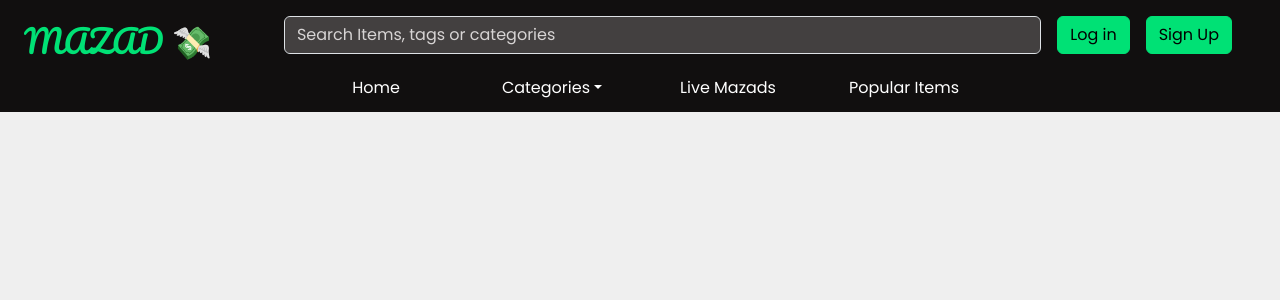
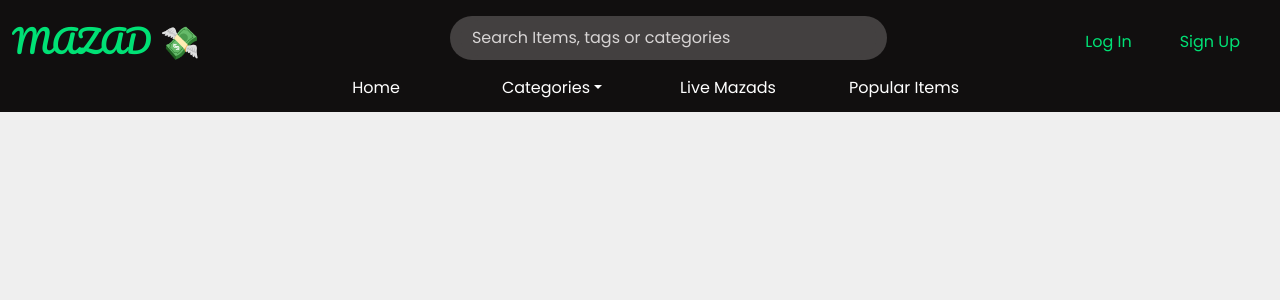
Before and after one commit to MAZAD-GP2/MAZAD, a React (Vite) app in the folder frontend/: page /profile/1 in a window 1280 px wide. Shown: the top 300 px of the page. Built offline with nearby package versions, Linux system fonts and the light colour scheme.

Commit message:
styling changes, mainly navbar

```diff
--- a/frontend/src/assets/css/card.css
+++ b/frontend/src/assets/css/card.css
@@ -1,28 +1,28 @@
 .card {
     width: 25rem;
-    box-shadow: 0 4px 8px rgba(0, 0, 0, 0.1);
-    border: 1px transparent;
+    /* box-shadow: 0 4px 8px rgba(0, 0, 0, 0.1); */
+    border: 1px solid rgba(0, 0, 0, 0.12);
     cursor: pointer;
     transition: .25s;
 }
 
 .item-card:hover {
     /* background-color: #e4c9af; */
-    box-shadow: 0 8px 16px rgba(0, 0, 0, 0.2);
+    box-shadow: 0 4px 16px rgba(0, 0, 0, 0.2);
 }
 
 .image {
     display: block;
-    margin: 7px;
-    box-shadow: 1px 4px 8px rgba(0, 0, 0, 0.4);
-    border-radius: 4%;
+    margin: 10px;
+    /* box-shadow: 1px 4px 8px rgba(0, 0, 0, 0.4); */
+    border-radius: 2%;
     max-height: 15rem;
     object-fit: cover;
 }
 
 .card-body {
     padding: 10px;
-    margin-bottom: 10px;
+    margin-bottom: 8px;
 }
 
 .card-text {
@@ -38,6 +38,7 @@
 .tag-container {
     display: flex;
     flex-wrap: wrap;
+    margin-bottom: 18px;
 }
 
 .tag {
--- a/frontend/src/assets/css/nav.css
+++ b/frontend/src/assets/css/nav.css
@@ -178,3 +178,57 @@ input::placeholder {
     align-content: center;
   }
 } */
+
+.input-container {
+  width: 45%;
+  padding: 1px 10px;
+  align-items: center;
+  display: flex;
+  justify-content: center; /* Center horizontally */
+  margin: 0 auto; /* Horizontally center the input container */
+}
+
+.input-container input:focus {
+  box-shadow: none;
+}
+
+.create-item-pfp {
+  display: flex;
+  gap: 30px;
+  justify-content: flex-end; /* Align items to the end of the container */
+  margin-right: 1%;
+}
+
+
+.add-item {
+  background-color: transparent;
+  border: none;
+  color: var(--secondary-light);
+}
+
+.add-item:hover {
+  background-color: var(--secondary-light);
+}
+
+.profile-redirect {
+  background-color: transparent;
+  border: none;
+  color: var(--secondary-light);
+  padding: 0 10px;
+  border-radius: 50px;
+}
+
+.profile-redirect:hover {
+  color: var(--primary-light);
+  background-color: var(--secondary-light);
+}
+
+.lgn-sign-up {
+  color: var(--secondary-light);
+  background-color: transparent;
+  border: none;
+}
+
+.lgn-sign-up:hover {
+  background-color: var(--secondary-light);
+}
--- a/frontend/src/assets/css/profile.css
+++ b/frontend/src/assets/css/profile.css
@@ -13,13 +13,19 @@
 
   .profile-pic {
     display: block;
-    width: 170px;
-    height: 170px;
+    width: 160px;
+    height: 160px;
     overflow: hidden; /* Ensures the image remains within the container */
     border-radius: 50%;
     object-fit: cover;
     /* box-shadow: 0 3px 6px rgba(0, 0, 0, 0.2); */
     align-self: center;
+    cursor: pointer;
+    transition: .25s;
+  }
+
+  .profile-pic:hover {
+    opacity: .5;
   }
 
   .admin-tag {
--- a/frontend/src/pages/EditProfile.jsx
+++ b/frontend/src/pages/EditProfile.jsx
@@ -267,7 +267,9 @@ const EditProfile = () => {
       {user && (
         <div className="d-flex">
           <div className="user-cred">
-            <img src={user.profilePicture} className="profile-pic" />
+            <img src={user.profilePicture
+                  ? user.profilePicture
+                  : "https://media.istockphoto.com/id/1288129985/vector/missing-image-of-a-person-placeholder.jpg?s=612x612&w=0&k=20&c=9kE777krx5mrFHsxx02v60ideRWvIgI1RWzR1X4MG2Y="} className="profile-pic" />
             <h3 className="profile-username">{user.username}</h3>
             {user.isAdmin && <p className="admin-tag">Admin</p>}
             <p className="profile-info">{user.email}</p>
--- a/frontend/src/pages/Navbar.jsx
+++ b/frontend/src/pages/Navbar.jsx
@@ -7,6 +7,7 @@ import "../assets/css/nav.css";
 import { useSelector } from "react-redux";
 import { useLocation, useNavigate } from "react-router-dom";
 import * as api from "../api/index";
+import { FontAwesomeIcon } from '@fortawesome/react-fontawesome';
 
 const Navbar = () => {
   const [categories, setCategories] = useState([]);
@@ -46,40 +47,48 @@ const Navbar = () => {
   return (
     <div className="d-flex flex-row w-100 gap-5 bg-primary">
       <div className="d-flex flex-column w-100 gap-1">
-        <div className="row w-100 d-flex flex-row w-100 gap-5 mt-3 px-4">
-          <a id="navbarlogo" className="col-md-auto col-1 text-secondary link" href="/" style={{ cursor: "pointer" }}>
+        <div className="row w-100 d-flex flex-row w-100 gap-5 mt-3">
+          <a id="navbarlogo" className="col-md-auto col-1 text-secondary link px-4" href="/" style={{ cursor: "pointer" }}>
             MAZAD &#128184;
           </a>
           <div id="search-create-nav-container" className="col">
             <div id="search-create-container" className="d-flex flex-row gap-3 form-group">
+              <div className="input-container bg-dark rounded-5 border-0 d-flex">
+                <FontAwesomeIcon icon="fa-search" color="white"/>
                 <input
+                  id="seach-input"
                   type="search"
                   placeholder="Search Items, tags or categories"
                   aria-label="Search"
-                className="form-control col bg-dark text-white"
+                  className="form-control col bg-dark text-white border-0 rounded-5 "
+                  style={{ outline: "none" }}
                 />
+              </div>
               {user ? (
-                <a type="submit" className="btn btn-secondary col-auto" href="/add-item">
-                  New Mazad
+                <div className="create-item-pfp justify-end">
+                  <a type="submit" className="btn btn-secondary col-auto align-content-center p-0 px-2 rounded-5 add-item" href="/add-item">
+                    <FontAwesomeIcon icon="fa-add"/> New Mazad
                   </a>
-              ) : (
-                <a type="submit" className="btn btn-secondary col-auto" href="/login">
-                  Log in
-                </a>
-              )}
-              {user ? (
-                // <img src={user.profilePicture}
-                // width={"40px"} style={{borderRadius:"90px"}}></img>
-                <div className="col-auto d-flex flex-row gap-3 form-group">
-                  <a href="/profile" role="button" className="btn btn-secondary">
-                    Profile
+                  <div className="col-auto d-flex flex-row form-group align-content-end ">
+                  <a href="/profile" role="button" className="m-0 profile-redirect btn-btn-secondary" style={{fontSize: "25px"}}>
+                    {user.profilePicture ?
+                      <img src={user.profilePicture}
+                           width={"40px"} style={{borderRadius:"100px"}}></img> :
+                      <FontAwesomeIcon icon="fa-regular fa-user"/>}
                   </a>
                   </div>
+                </div>
               ) : (
-                <a className="btn btn-secondary col-auto" href="/register" role="button">
+                <>
+                  <a type="submit" className="btn btn-secondary col-auto px-3 rounded-5 align-content-center mt-2 lgn-sign-up" href="/login">
+                    Log In
+                  </a>
+                  <a className="btn btn-secondary col-auto px-3 rounded-5 align-content-center mt-2 lgn-sign-up" href="/register" role="button">
                     Sign Up
                   </a>
+                </>
               )}
+
             </div>
           </div>
         </div>
--- a/frontend/src/pages/Profile.jsx
+++ b/frontend/src/pages/Profile.jsx
@@ -43,17 +43,17 @@ const Profile = () => {
     };
   }, [id, userData]);
 
-  const handleSignOut = async (event) =>{
-    try{
-    sessionStorage.clear()
-    enqueueSnackbar("Singed out", { variant: "success" });
-    setTimeout(() => {
-      window.location.href = "/";
-    }, 300);
-    }catch(err) {
+  const handleSignOut = async (event) => {
+    try {
+      sessionStorage.clear();
+      enqueueSnackbar("Singed out", { variant: "success" });
+      setTimeout(() => {
+        window.location.href = "/";
+      }, 300);
+    } catch (err) {
       enqueueSnackbar(err.response.data.message, { variant: "error" });
     }
-  }
+  };
 
   return (
     <>
@@ -61,19 +61,37 @@ const Profile = () => {
       {user && (
         <div className="d-flex">
           <div className="user-cred">
-            <img src={user.profilePicture} className="profile-pic" />
+            <img
+              src={
+                user.profilePicture
+                  ? user.profilePicture
+                  : "https://media.istockphoto.com/id/1288129985/vector/missing-image-of-a-person-placeholder.jpg?s=612x612&w=0&k=20&c=9kE777krx5mrFHsxx02v60ideRWvIgI1RWzR1X4MG2Y="
+              }
+              className="profile-pic"
+            />
             <h3 className="profile-username">{user.username}</h3>
             {user.isAdmin && <p className="admin-tag">Admin</p>}
             <p className="profile-info">{user.email}</p>
             <p className="profile-info">{user.phoneNumber}</p>
-            <div style={{display:"flex", flexDirection:"row", justifyContent:"space-around"}}>
+            <div
+              style={{
+                display: "flex",
+                justifyContent: "space-around",
+              }}
+            >
               {isCurrentUser && (
-                <a className="edit-profile btn btn-secondary align-self-center" href="/edit-profile">
+                <a
+                  className="edit-profile btn btn-secondary align-self-center"
+                  href="/edit-profile"
+                >
                   Edit Profile
                 </a>
               )}
               {isCurrentUser && (
-                <a className="edit-profile btn btn-danger align-self-center" onClick={handleSignOut}>
+                <a
+                  className="edit-profile btn btn-danger align-self-center"
+                  onClick={handleSignOut}
+                >
                   Sign Out
                 </a>
               )}
```
Lines whose indentation alone changed are shown as unchanged.
